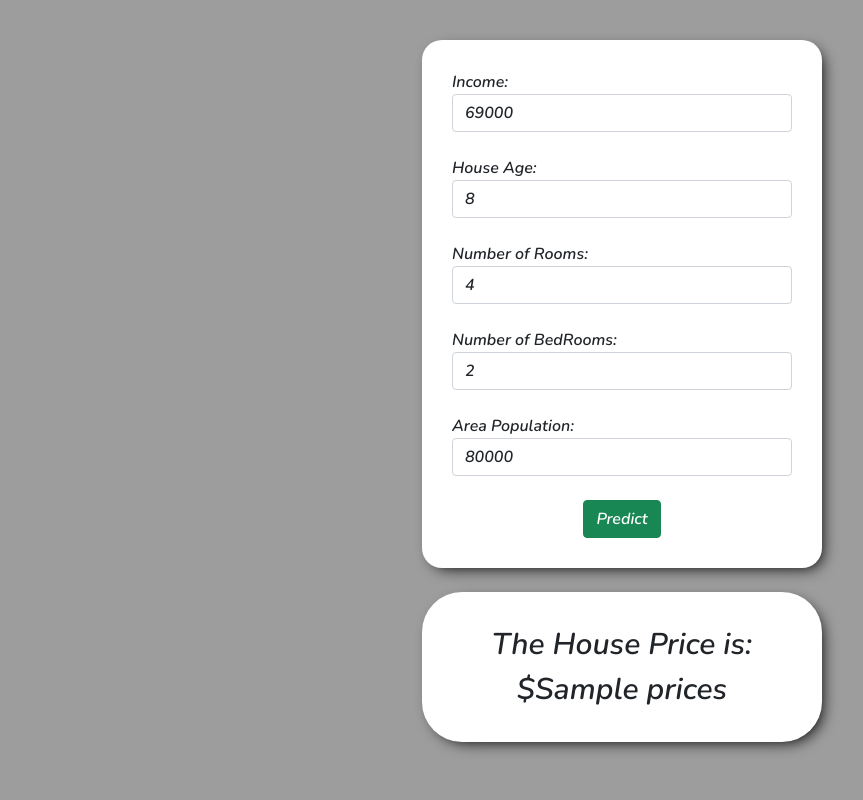
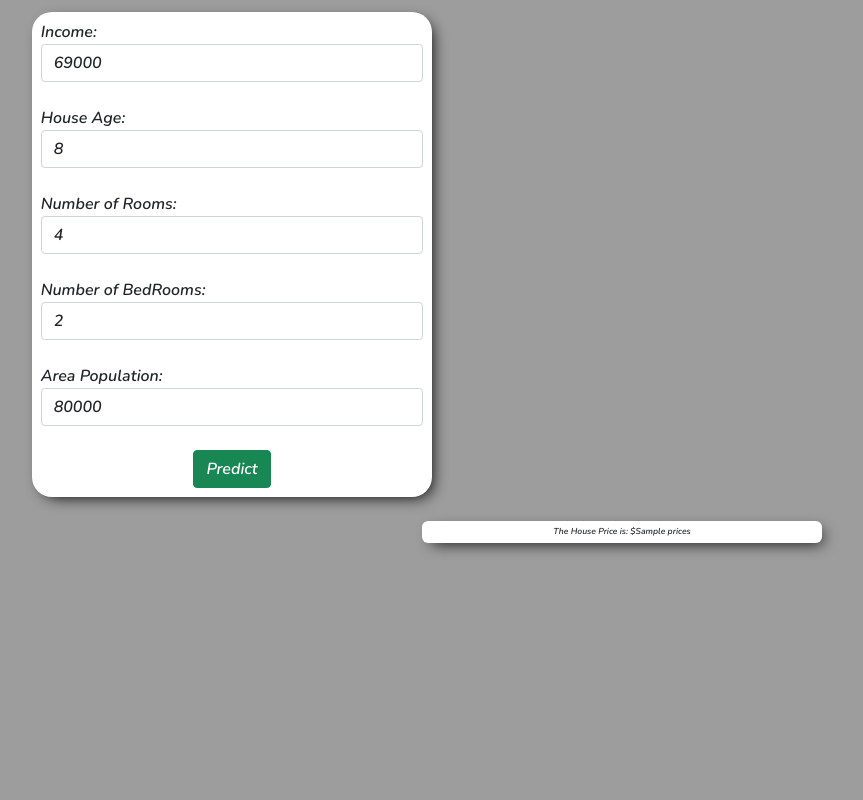
Before and after one commit to Mohit269/House_Prediction, a Flask app: template templates/base.html in a window 1280 px wide. Shown: the whole page, without its empty margins (128-991 px from the left). Run offline with Flask 2, Linux system fonts and the light colour scheme; the template is opened without the code that fills it: most values are stand-ins (such as "Sample title", 1, 10 or a date in 2020); parts of the project's set-up code (start-up, migrations or seed data) failed here and were passed over.

Commit message:
Update base.html

```diff
--- a/templates/base.html
+++ b/templates/base.html
@@ -15,20 +15,20 @@
     background: white;
   border-radius: 20px;
   box-shadow: 5px 5px 15px -5px black;
-  margin-left: 550px;
-  margin-top: 40px;
-  padding: 30px 30px 30px 30px;
+  margin-left: 10em;
+  margin-top: 0.72em;
+  padding: 0.54em 0.54em 0.54em 0.54em;
 }
 .display {
 
   max-width: 400px;
   background-color: white;
-  border-radius: 40px;
+  border-radius: 0.72em;
   text-align: center;
-  font-size: 30px;
+  font-size: 0.54em;
   box-shadow: 5px 5px 15px -5px black;
   margin-left: 550px;
-  padding: 30px 30px 30px 30px;
+  padding: 0.54em 0.54em 0.54em 0.54em;
 }
 </style>
 <form class="box" action="/price" method='POST'>
```
